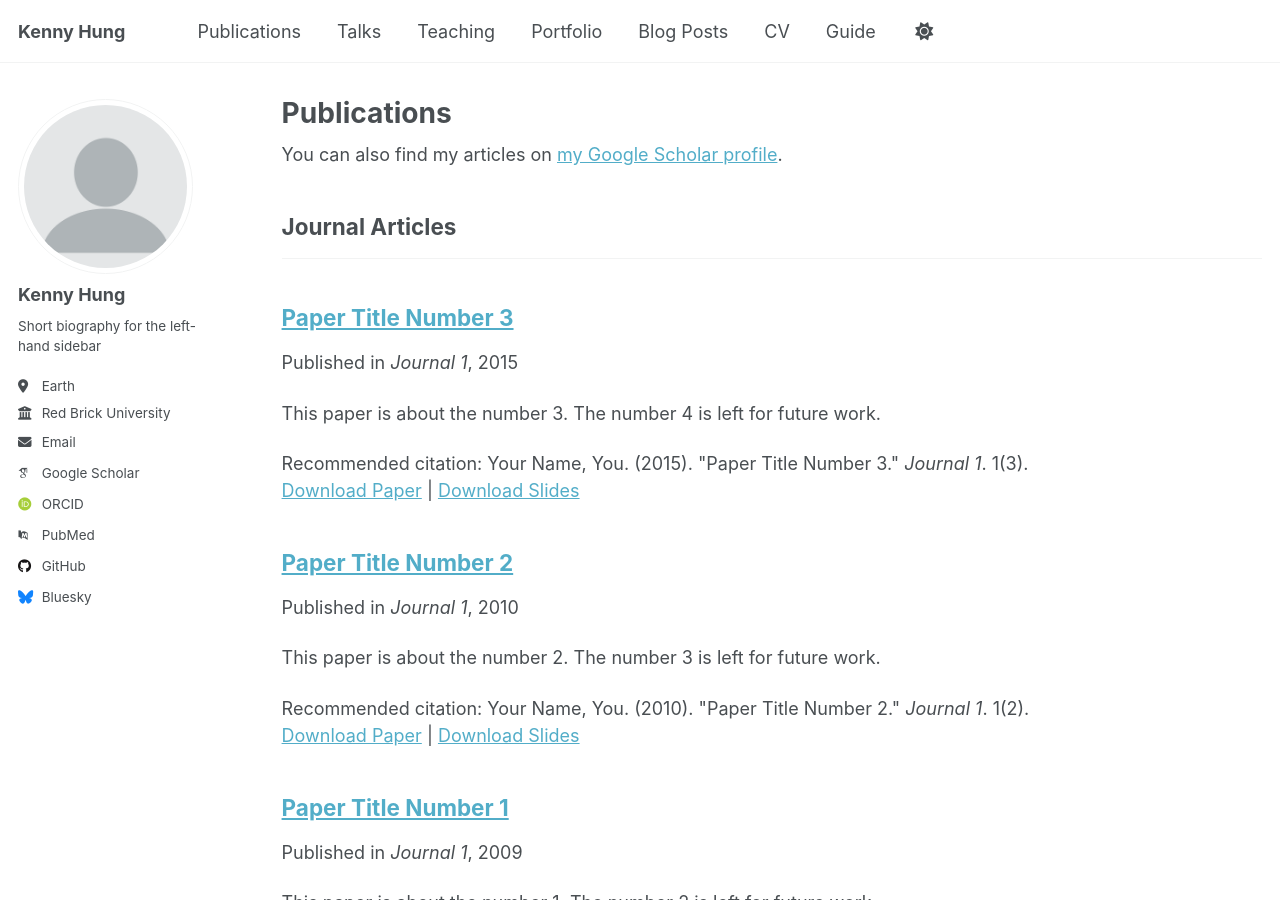
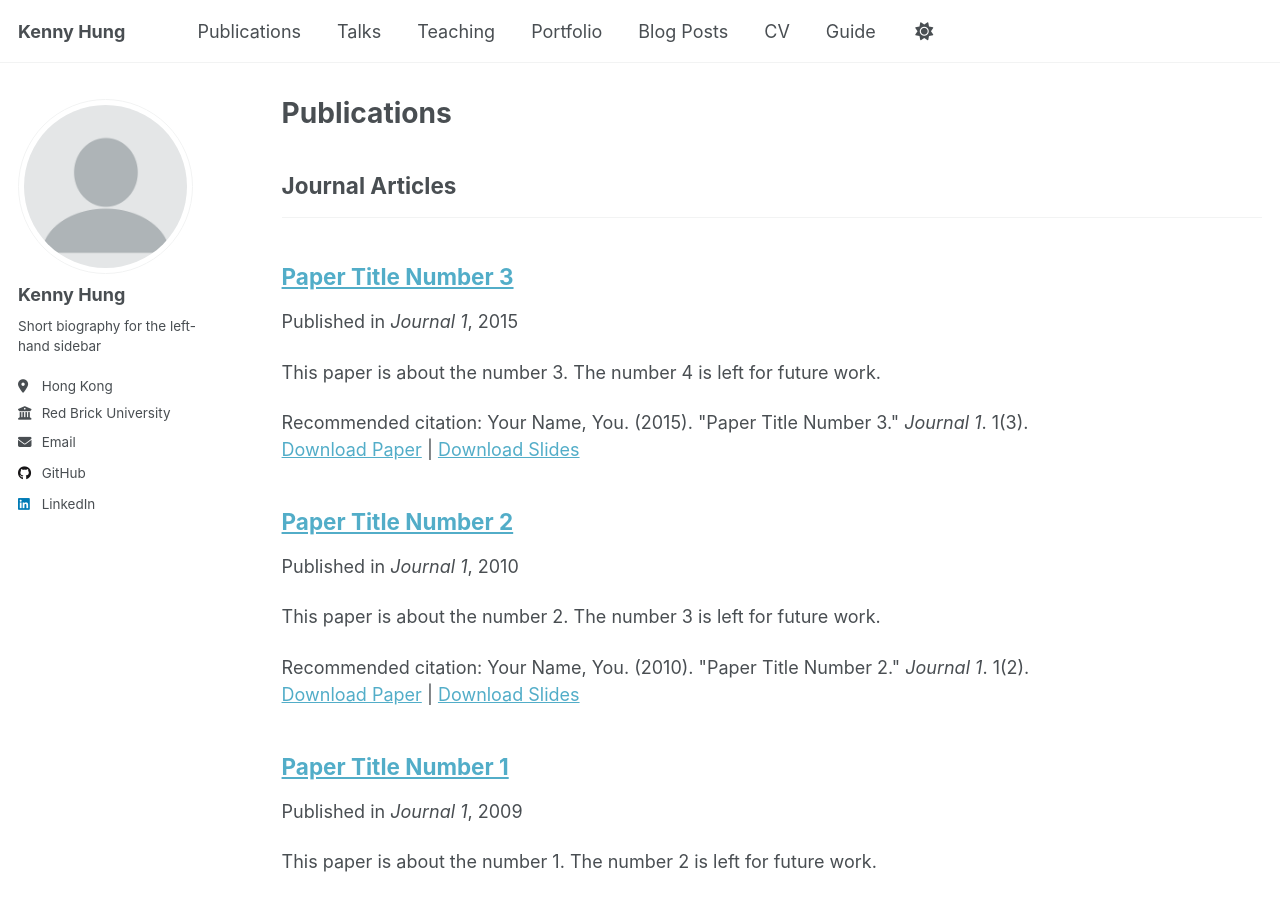
Before and after one commit to kennyhungkl/kennyhungkl.github.io, a Jekyll site: the page built from _pages/publications.html, in a window 1280 px wide and 900 px high. Built offline with Jekyll 4.4.1, drawn with Linux system fonts in a browser that asks for light colours; some web fonts are replaced; a script that is not in the unit is left out; part of the change alters nothing that is shown.

Commit message:
docs: update personal and configuration details in _config.yml
Update personal information including location, academic profiles, and social media links. Change staticman branch from gh-pages to master.

```diff
--- a/_config.yml
+++ b/_config.yml
@@ -27,7 +27,7 @@ author:
   name             : "Kenny Hung"
   pronouns         : # example: "she/her"
   bio              : "Short biography for the left-hand sidebar"
-  location         : "Earth"
+  location         : "Hong Kong"
   employer         : "Red Brick University"
   uri              : # URL
   email            : "none@example.org"
@@ -35,12 +35,12 @@ author:
   # Academic websites
   academia         : # URL
   arxiv            : # URL - Update with the correct link to your profile
-  googlescholar    : "https://scholar.google.com/citations?user=PS_CX0AAAAAJ"
+  googlescholar    :
   inspire-hep      : # URL
   impactstory      : # URL
-  orcid            : "https://orcid.org/yourorcidurl"
+  orcid            :
   semantic         : # URL
-  pubmed           : "https://www.ncbi.nlm.nih.gov/pubmed/?term=john+snow"
+  pubmed           :
   researchgate     : # URL
   scopus           : # URL
 
@@ -48,13 +48,13 @@ author:
   bitbucket        : # Username - Update with your username on the site
   codepen          : # Username
   dribbble         : # Username
-  github           : "academicpages"
+  github           : "kennyhungkl"
   kaggle           : # Username
   stackoverflow    : # User number or user number and name (i.e., use "1" or "1/jeff-atwood")
 
   # Social media
   artstation       : # Username
-  bluesky          : "bsky.app" # Replace this with you Bluesky username
+  bluesky          :
   facebook         : # Username
   flickr           : # Username
   foursquare       : # Username
@@ -63,7 +63,7 @@ author:
   keybase          : # Username
   instagram        : # Username
   lastfm           : # Username
-  linkedin         : # Username
+  linkedin         : "hungkingleong" # Username
   mastodon         : # URL
   medium           : # URL
   pinterest        : # Username
@@ -107,7 +107,7 @@ comments:
     colorscheme          : # "light" (default), "dark"
 staticman:
   allowedFields          : ['name', 'email', 'url', 'message']
-  branch                 : "gh-pages" # "master", "gh-pages"
+  branch                 : "master" # "master", "gh-pages"
   commitMessage          : "New comment."
   filename               : comment-{@timestamp}
   format                 : "yml"
```
